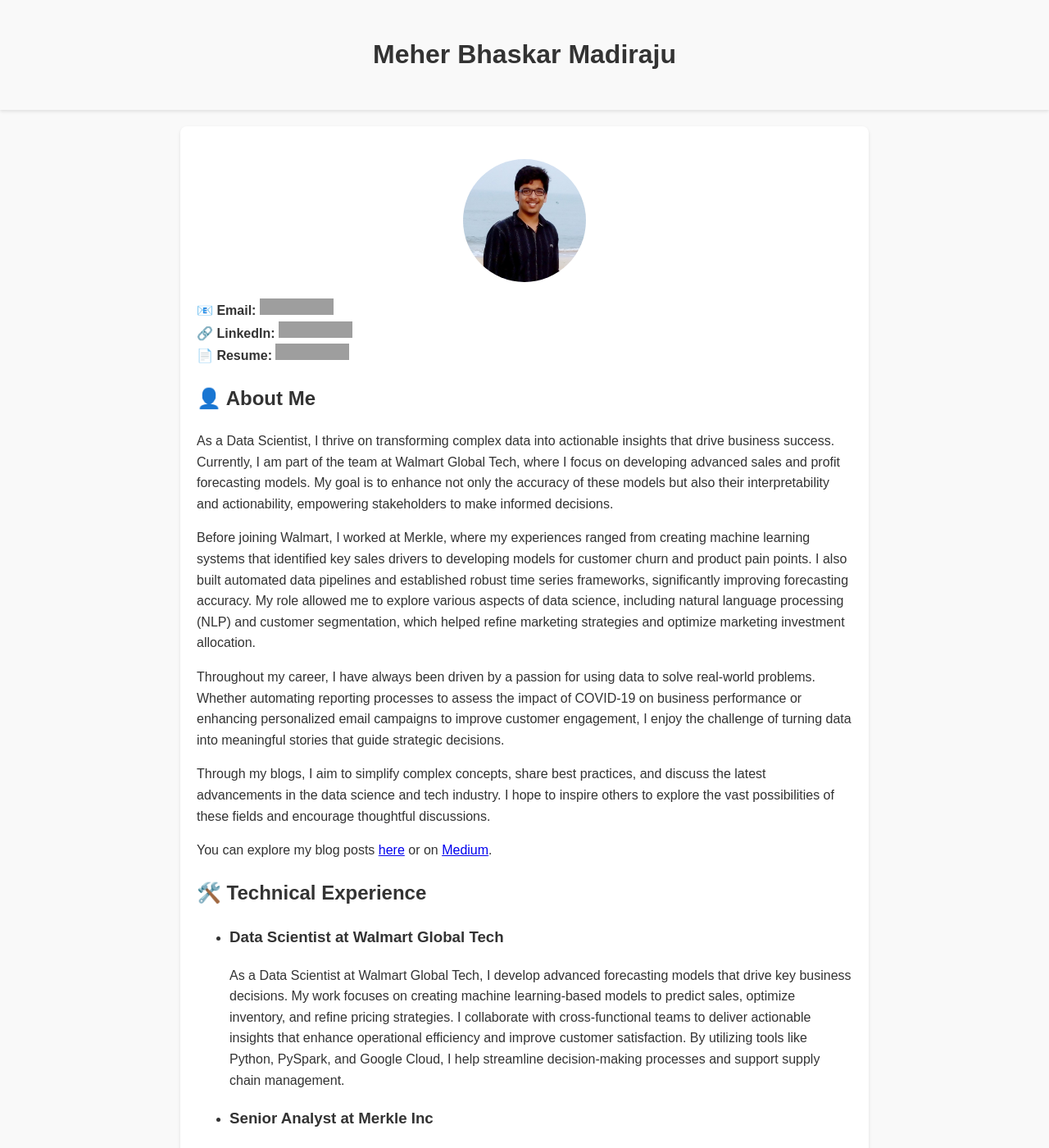
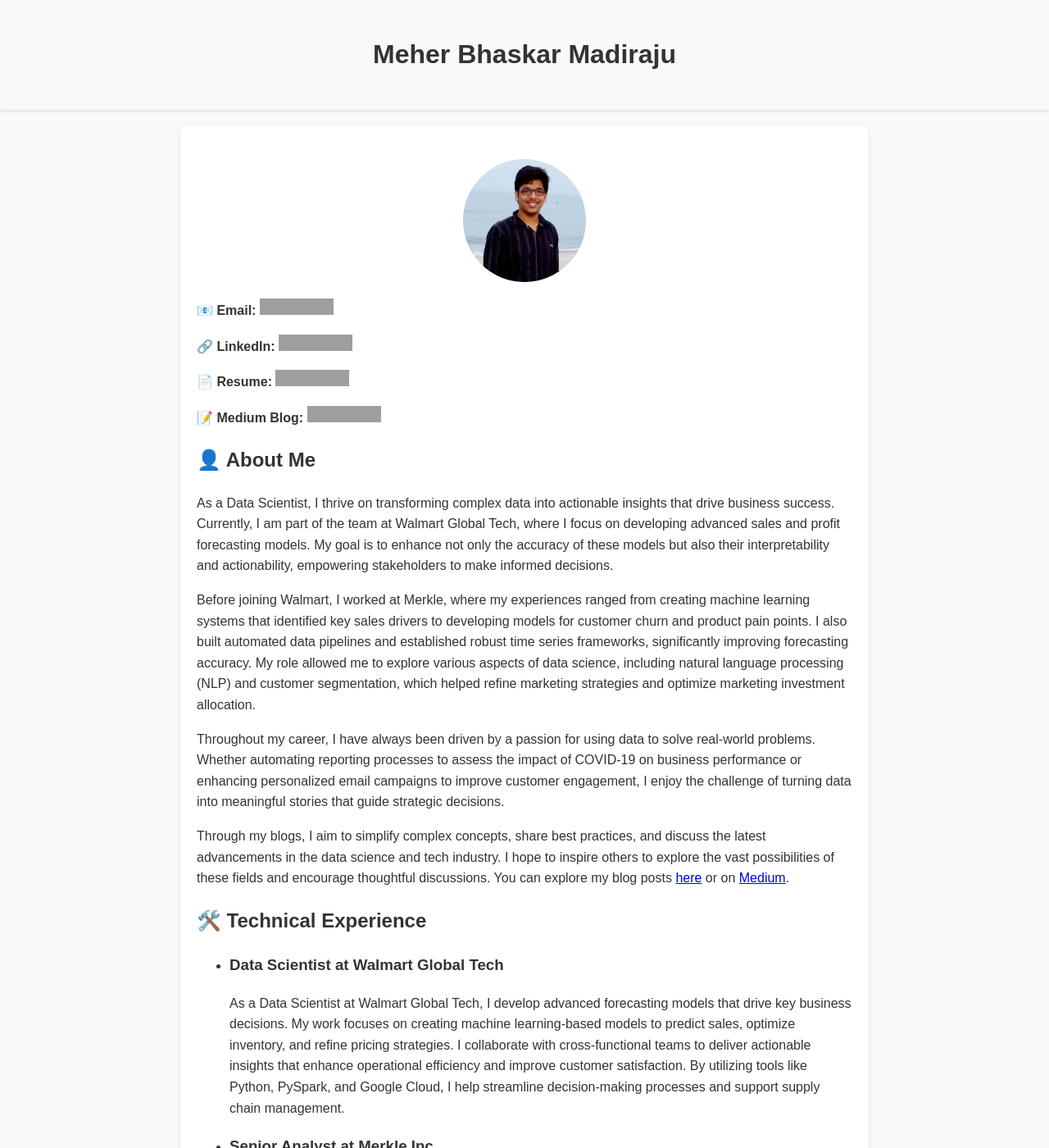
Before and after one commit to MeherBhaskar/meherbhaskar.github.io, a Jekyll site: the page built from index.md, in a window 1280 px wide and 1400 px high. Shown: the whole window at 82% size. Built offline with Jekyll 4.4.1, drawn with Linux system fonts in a browser that asks for light colours; grey boxes are pictures that could not be loaded.

Commit message:
Add link to blog

```diff
--- a/index.md
+++ b/index.md
@@ -6,9 +6,14 @@ layout: default
 ![Meher Bhaskar Madiraju](assets/images/profile.jpeg){: .profile-image }
 
 
-**📧 Email:** [![Email](https://img.shields.io/badge/meherbhaskar.madiraju@gmail.com-blue?style=flat&logo=gmail)](mailto:meherbhaskar.madiraju@gmail.com)
-**🔗 LinkedIn:** [![LinkedIn](https://img.shields.io/badge/MeherBhaskar-blue?style=flat&logo=linkedin)](https://linkedin.com/in/meherbhaskar)
-**📄 Resume:** [![Resume](https://img.shields.io/badge/View_My_Resume-lightgrey?style=flat&logo=pdf)](assets/documents/Meher Bhaskar Madiraju - Resume.pdf)
+**📧 Email:**  [![Email](https://img.shields.io/badge/meherbhaskar.madiraju@gmail.com-blue?style=flat&logo=gmail)](mailto:meherbhaskar.madiraju@gmail.com)
+
+**🔗 LinkedIn:**  [![LinkedIn](https://img.shields.io/badge/MeherBhaskar-blue?style=flat&logo=linkedin)](https://linkedin.com/in/meherbhaskar)
+
+**📄 Resume:**  [![Resume](https://img.shields.io/badge/View_My_Resume-lightgrey?style=flat&logo=pdf)](assets/documents/Meher Bhaskar Madiraju - Resume.pdf)
+
+**📝 Medium Blog:**  [![Medium](https://img.shields.io/badge/Visit_My_Blog-lightgreen?style=flat&logo=medium)](https://meherbhaskar.medium.com/)
+
 
 
 
@@ -19,9 +24,7 @@ Before joining Walmart, I worked at Merkle, where my experiences ranged from cre
 
 Throughout my career, I have always been driven by a passion for using data to solve real-world problems. Whether automating reporting processes to assess the impact of COVID-19 on business performance or enhancing personalized email campaigns to improve customer engagement, I enjoy the challenge of turning data into meaningful stories that guide strategic decisions.
 
-Through my blogs, I aim to simplify complex concepts, share best practices, and discuss the latest advancements in the data science and tech industry. I hope to inspire others to explore the vast possibilities of these fields and encourage thoughtful discussions.
-
-You can explore my blog posts [here](blogs) or on [Medium](https://medium.com/@meherbhaskar).
+Through my blogs, I aim to simplify complex concepts, share best practices, and discuss the latest advancements in the data science and tech industry. I hope to inspire others to explore the vast possibilities of these fields and encourage thoughtful discussions. You can explore my blog posts [here](blogs) or on [Medium](https://medium.com/@meherbhaskar).
 
 
 ## 🛠️ Technical Experience
```
Also changed, not shown: 2 other files.
